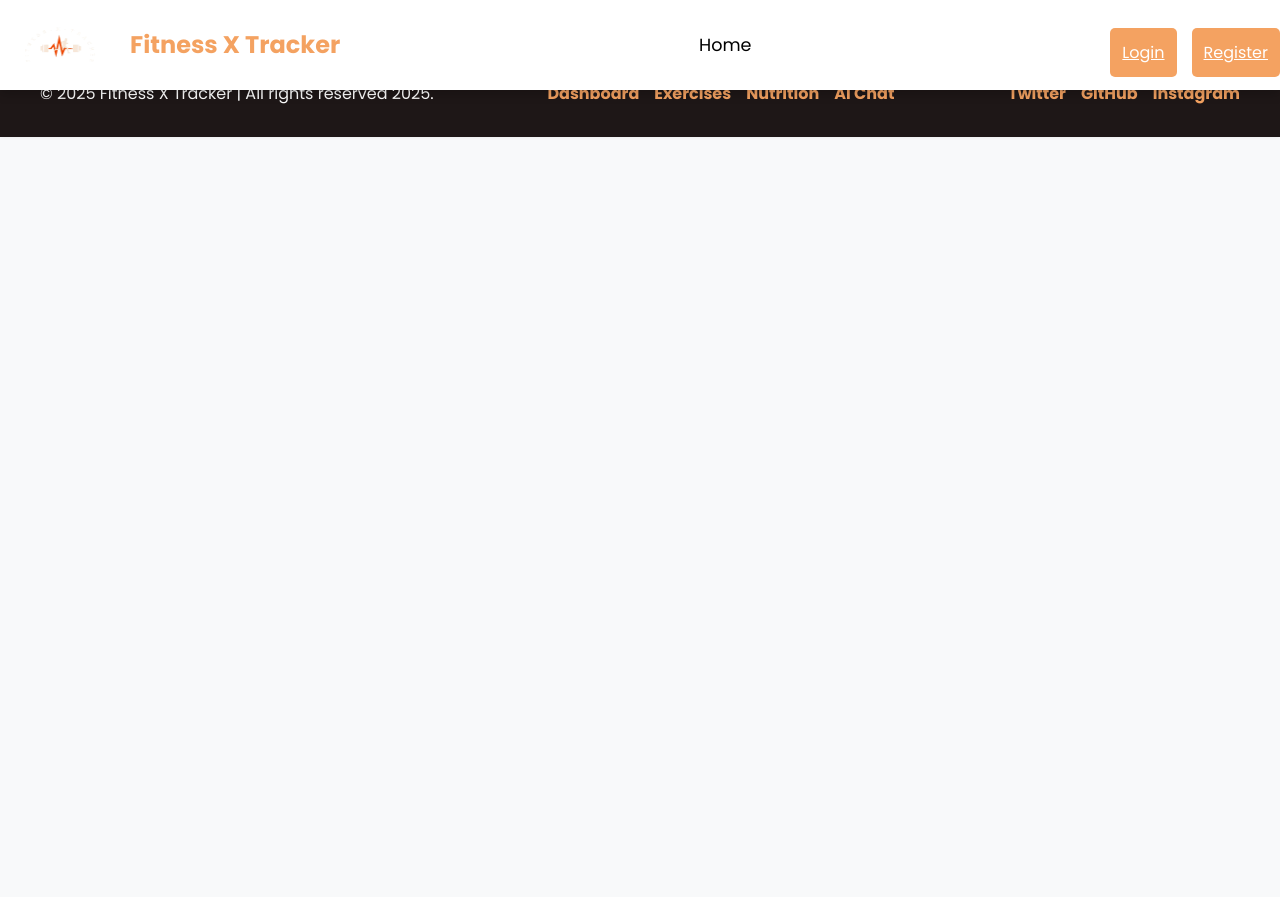
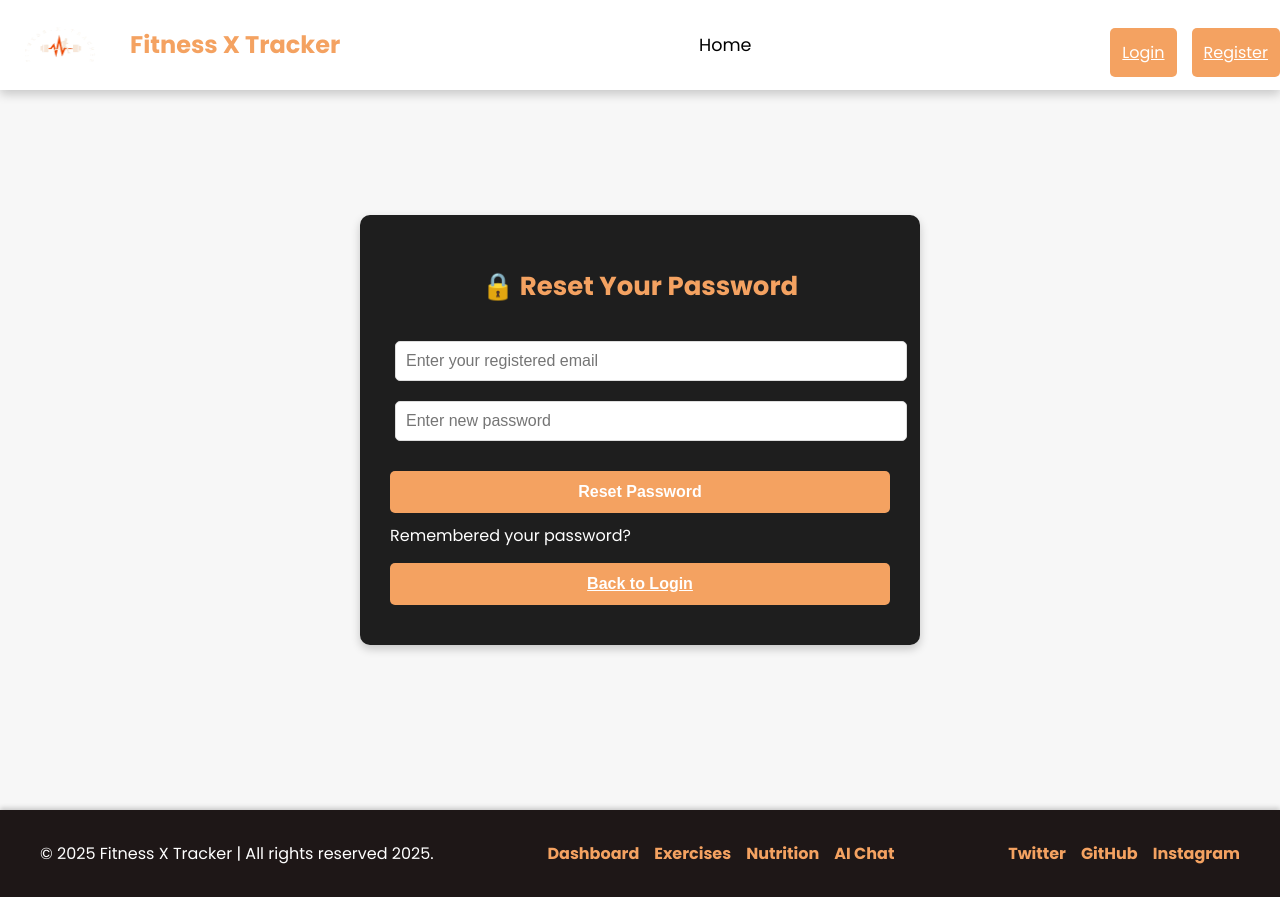
Before and after one commit to AkshayDaundkar/WebDataManagement, a React (Create React App) app in the folder frontend/: page /forgot-password in a window 1280 px wide. Before the commit the page ends 800 px from the top, so only its background shows below. Built offline with nearby package versions, Linux system fonts and the light colour scheme.

Commit message:
Added Forgot Pass

```diff
--- a/frontend/src/components/Navbar.js
+++ b/frontend/src/components/Navbar.js
@@ -35,7 +35,7 @@ const Navbar = () => {
     localStorage.removeItem("userId");
     setUser(null);
     alert("Logged out successfully!");
-    navigate("/login");
+    navigate("/");
     window.location.reload(); // <- force navbar refresh
   };
 
@@ -52,7 +52,7 @@ const Navbar = () => {
       </div>
 
       <div className={`nav-links ${menuOpen ? "open" : ""}`}>
-        <NavLink to="/" onClick={() => setMenuOpen(false)}>
+        <NavLink to="/home" onClick={() => setMenuOpen(false)}>
           Home
         </NavLink>
 
--- a/frontend/src/pages/Auth.css
+++ b/frontend/src/pages/Auth.css
@@ -186,3 +186,16 @@ input:focus {
   width: 100%;
   border-radius: 10px;
 }
+
+.forgot-link {
+  margin-top: 10px;
+  display: block;
+  font-size: 14px;
+  color: #4caf50;
+  text-align: right;
+  text-decoration: none;
+}
+
+.forgot-link:hover {
+  text-decoration: underline;
+}
--- /dev/null
+++ b/frontend/src/pages/ForgotPassword.jsx
@@ -0,0 +1,94 @@
+import React, { useState } from "react";
+import axios from "axios";
+import { useNavigate, NavLink } from "react-router-dom";
+import { toast } from "react-toastify";
+import "react-toastify/dist/ReactToastify.css";
+import "./Auth.css";
+
+const ForgetPasswordPage = () => {
+  const [email, setEmail] = useState("");
+  const [newPassword, setNewPassword] = useState("");
+  const [error, setError] = useState("");
+  const navigate = useNavigate();
+
+  const validateForm = () => {
+    if (!email.trim()) {
+      setError("Email is required.");
+      toast.error("Email is required.");
+      return false;
+    }
+    if (!/\S+@\S+\.\S+/.test(email)) {
+      setError("Please enter a valid email.");
+      toast.error("Please enter a valid email.");
+      return false;
+    }
+    if (!newPassword.trim()) {
+      setError("New password is required.");
+      toast.error("New password is required.");
+      return false;
+    }
+    if (newPassword.length < 6) {
+      setError("Password must be at least 6 characters.");
+      toast.error("Password must be at least 6 characters.");
+      return false;
+    }
+    setError("");
+    return true;
+  };
+
+  const handleReset = async () => {
+    if (!validateForm()) return;
+
+    try {
+      await axios.post("http://localhost:5000/api/auth/forgot-password", {
+        email,
+        newPassword,
+      });
+
+      toast.success("Password reset successful!", { position: "top-right" });
+      navigate("/login");
+    } catch (err) {
+      setError("Failed to reset password. Please check your email.");
+      toast.error("Reset failed. Please try again.");
+    }
+  };
+
+  return (
+    <div className="auth-container">
+      <div className="auth-form">
+        <h2>🔒 Reset Your Password</h2>
+        {error && <p className="error-msg">{error}</p>}
+
+        <div className="form-grid">
+          <div className="left-column">
+            <input
+              type="email"
+              placeholder="Enter your registered email"
+              value={email}
+              onChange={(e) => setEmail(e.target.value)}
+            />
+            <input
+              type="password"
+              placeholder="Enter new password"
+              value={newPassword}
+              onChange={(e) => setNewPassword(e.target.value)}
+            />
+          </div>
+        </div>
+
+        <button className="auth-btn" onClick={handleReset}>
+          Reset Password
+        </button>
+
+        <label>Remembered your password?</label>
+        <button className="register-btn">
+          <NavLink to="/login" className="register-btn">
+            Back to Login
+          </NavLink>
+        </button>
+      </div>
+    </div>
+  );
+};
+
+export default ForgetPasswordPage;
--- a/frontend/src/pages/LoginPage.jsx
+++ b/frontend/src/pages/LoginPage.jsx
@@ -46,7 +46,7 @@ const LoginPage = () => {
       login(response.data.token); // 👈 This updates context + localStorage
 
       toast.success("Login successful!", { position: "top-right" });
-      navigate("/");
+      navigate("/home");
     } catch (err) {
       setError("Invalid email or password.");
       toast.error("Login failed. Please check your credentials.");
@@ -56,7 +56,7 @@ const LoginPage = () => {
   return (
     <div className="auth-container">
       <div className="auth-form">
-        <h2>🔑 Login to Your Account</h2>
+        <h2> Login to Your Account</h2>
         {error && <p className="error-msg">{error}</p>}
 
         <div className="form-grid">
@@ -79,6 +79,9 @@ const LoginPage = () => {
         <button className="auth-btn" onClick={handleLogin}>
           Login
         </button>
+        <NavLink to="/forgot-password" className="forgot-link">
+          Forgot Password?
+        </NavLink>
 
         <label>Don't have an account?</label>
         <button className="register-btn">
--- a/frontend/src/routes/Router.js
+++ b/frontend/src/routes/Router.js
@@ -14,15 +14,18 @@ import GroupChat from "../pages/GroupChat";
 import AboutUs from "./../pages/AboutUs";
 import FAQ from "../pages/Faq";
 import LandingPage from "../pages/LandingPage";
+import ForgetPasswordPage from "../pages/ForgotPassword";
 
 const AppRouter = () => {
   return (
     <Routes>
+      <Route path="/" element={<LandingPage />} />
       <Route path="/login" element={<LoginPage />} />
       <Route path="/register" element={<RegisterPage />} />
+      <Route path="/forgot-password" element={<ForgetPasswordPage />} />
 
       <Route element={<PrivateRoute />}>
-        <Route path="/" element={<HomePage />} />
+        <Route path="/home" element={<HomePage />} />
         <Route path="/exercises" element={<ExercisePage />} />
         <Route path="/nutrition" element={<NutritionPage />} />
         <Route path="/ai-chat" element={<AIChatPage />} />
@@ -32,7 +35,6 @@ const AppRouter = () => {
         <Route path="/chat" element={<GroupChat />} />
         <Route path="/about" element={<AboutUs />} />
         <Route path="/faq" element={<FAQ />} />
-        <Route path="/landing" element={<LandingPage />} />
       </Route>
     </Routes>
   );
```
Also changed, not shown: 1 other file (tests, documents, lock files or other folders).
